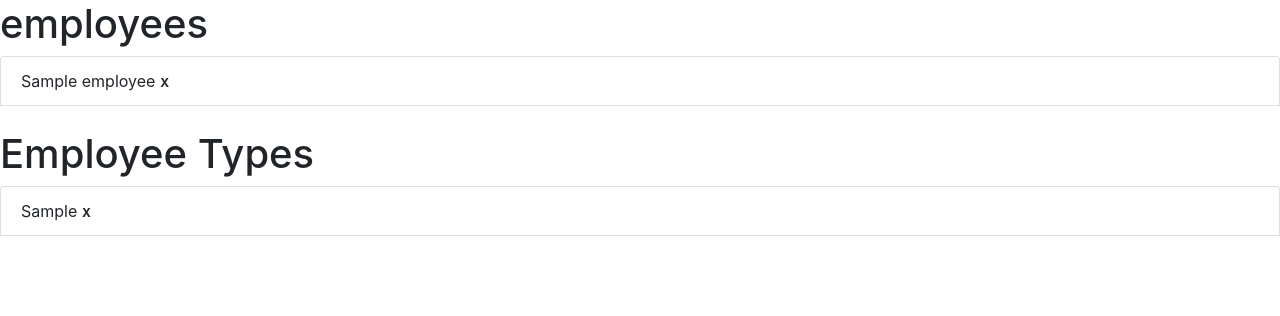
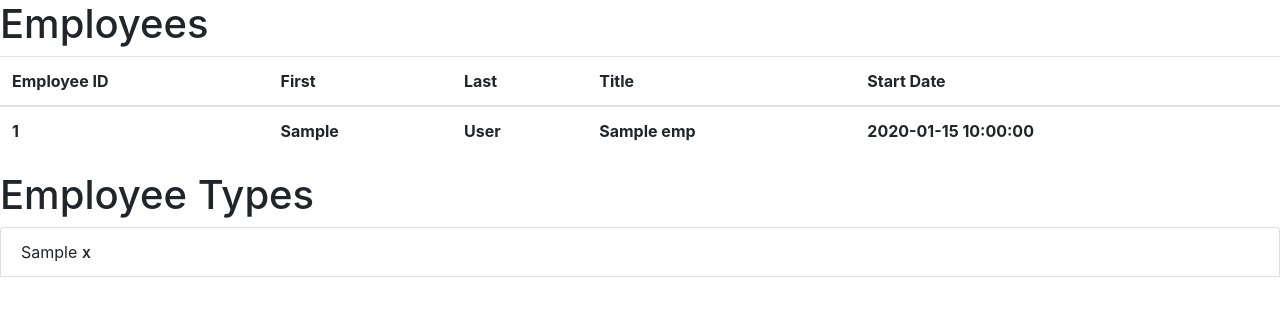
Before and after one commit to mecharmor/Basic-AWS-RDS-Flask-website, a Flask app: template templates/employee.html in a window 1280 px wide. Shown: the part 56-372 px from the top of the page. Run offline with Flask 2, Linux system fonts and the light colour scheme; the template is opened without the code that fills it: most values are stand-ins (such as "Sample title", 1, 10 or a date in 2020); lists and menus that the app fills with data are empty; parts of the project's set-up code (start-up, migrations or seed data) failed here and were passed over; some libraries are stand-ins or nearby versions.

Commit message:
(modify) cleaned styling for employees page

```diff
--- a/templates/employee.html
+++ b/templates/employee.html
@@ -1,11 +1,28 @@
         {% include './partials/head.html' %}
         {% include './partials/navbar.html' %}
-        <h1>employees</h1>
-         <ul class="list-group">
-            {% for l in employees %}
-                <li class="list-group-item">{{l}}<span class="badge">X</span></li></br>
-            {% endfor %}
-        </ul>
+        <h1>Employees</h1>
+        <table class="table">
+            <thead>
+                <tr>
+                <th scope="col">Employee ID</th>
+                <th scope="col">First</th>
+                <th scope="col">Last</th>
+                <th scope="col">Title</th>
+                <th scope="col">Start Date</th>
+                </tr>
+            </thead>
+            <tbody>
+                {% for emp in employees %}
+                    <tr>
+                        <th scope="row">{{emp['employee_id']}}</th>
+                        <th scope="row">{{emp['first_name']}}</th>
+                        <th scope="row">{{emp['last_name']}}</th>
+                        <th scope="row">{{emp['job_title']}}</th>
+                        <th scope="row">{{emp['Employment_date']}}</th>
+                    </tr>
+                {% endfor %}
+            </tbody>
+        </table>
         <h1>Employee Types</h1>
          <ul class="list-group">
             {% for l in employee_types %}
```
